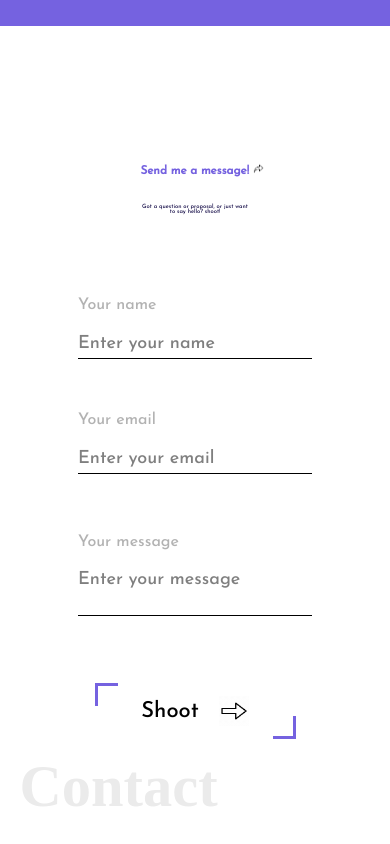
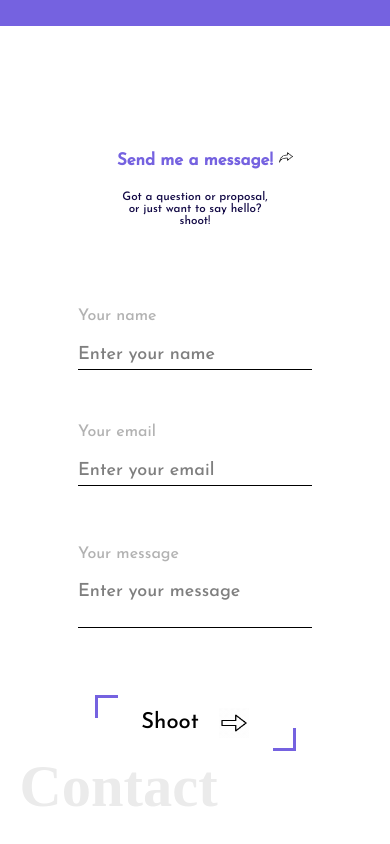
Before and after one commit to PatrikBrolin/Portfolio, a Next.js app: page / in a window 390 px wide. Shown: the part 3217-4061 px from the top of the page. Built offline with nearby package versions, Linux system fonts and the light colour scheme.

Commit message:
contact heading

```diff
--- a/components/contact/contact.module.scss
+++ b/components/contact/contact.module.scss
@@ -17,7 +17,9 @@
     align-items: center;
     flex-direction: column;
     display: inline-block;
-
+ @media screen and (max-width: 500px) {
+    width: 40vw;
+ }
 
     h2 {
       font-family: $mainFont;
@@ -30,10 +32,15 @@
       display: inline-block;
       white-space: nowrap;
       margin-bottom: 20px;
-
+      @media screen and (max-width: 500px) {
+        font-size: 4.3vw
+     }
       a {
         img {
           height: 3vw;
+          @media screen and (max-width: 500px) {
+            height: 4vw;
+         }
         }
       }
     }
@@ -45,6 +52,9 @@
       color: $textColor;
       margin: 0;
       display: inline-block;
+      @media screen and (max-width: 500px) {
+        font-size: 3vw;
+     }
     }
   }
   .contactForm {
```
